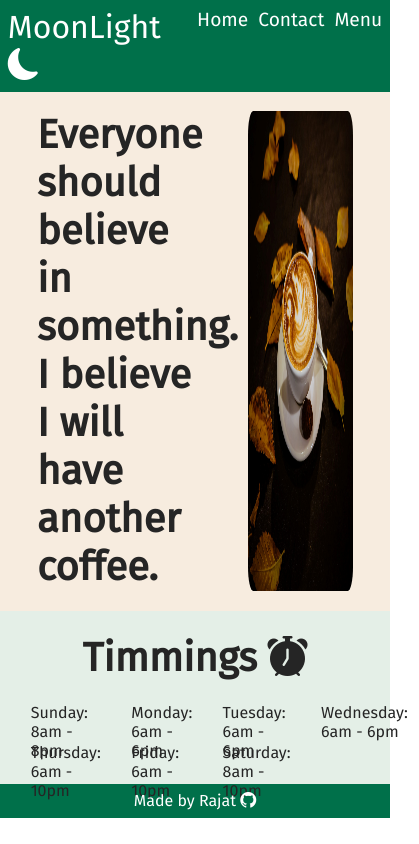
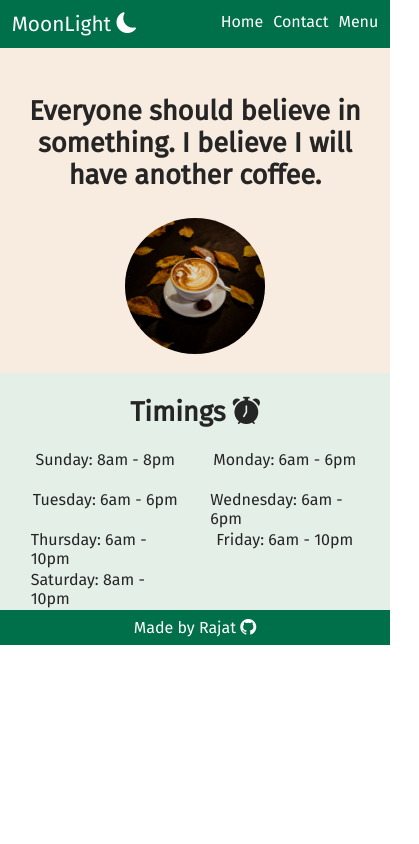
Before and after one commit to rajat4984/Moonlight-caffe, a website built with webpack: page dist/index.html in a window 390 px wide. Shown: the whole page, 419 px wide, since content can reach past the window. Built offline with nearby package versions, Linux system fonts and the light colour scheme.

Commit message:
made design responsive

```diff
--- a/src/styles/home.css
+++ b/src/styles/home.css
@@ -27,7 +27,7 @@ a {
 
 .navbar {
   background-color: var(--green);
-  padding: 2%;
+  padding: 3%;
   display: flex;
   justify-content: space-between;
   color: var(--white);
@@ -61,6 +61,7 @@ a {
   padding: 5%;
   background-color: var(--beige);
   display: flex;
+  flex-wrap: wrap;
   justify-content: space-around;
 }
 
@@ -119,8 +120,62 @@ a {
   color: var(--white);
 }
 
+/* ----------------MEDIA QUERIES-------------------------------- */
 
+@media screen and (max-width: 890px) {
+  .slogan {
+    font-size: 2rem;
+    text-align: center;
+    width: 100%;
+    padding: 1em 0;
+  }
+  .slogan-section {
+    align-items: center;
+    justify-content: center;
+    flex-direction: column;
+  }
 
+  .coffee-img {
+    width: 40%;
+    border-radius: 50%;
+  }
 
+  .timing-heading {
+    font-size: 2rem;
+  }
+  .timing-grid {
+    grid-template-columns: repeat(3, 1fr);
+  }
+}
 
-/* ----------------MEDIA QUERIES-------------------------------- */
+@media screen and (max-width: 670px) {
+  .brand {
+      font-size: 1.3rem;
+  }
+  .tabs{
+      font-size: 1rem;
+  }
+  .slogan {
+    font-size: 1.7rem;
+    text-align: center;
+    width: 100%;
+    padding: 1em 0;
+  }
+  .slogan-section {
+    align-items: center;
+    justify-content: center;
+    flex-direction: column;
+  }
+
+  .coffee-img {
+    width: 40%;
+    border-radius: 50%;
+  }
+
+  .timing-heading {
+    font-size: 1.7rem;
+  }
+  .timing-grid {
+    grid-template-columns: repeat(2, 1fr);
+  }
+}
```
Also changed, not shown: dist/index.html.
